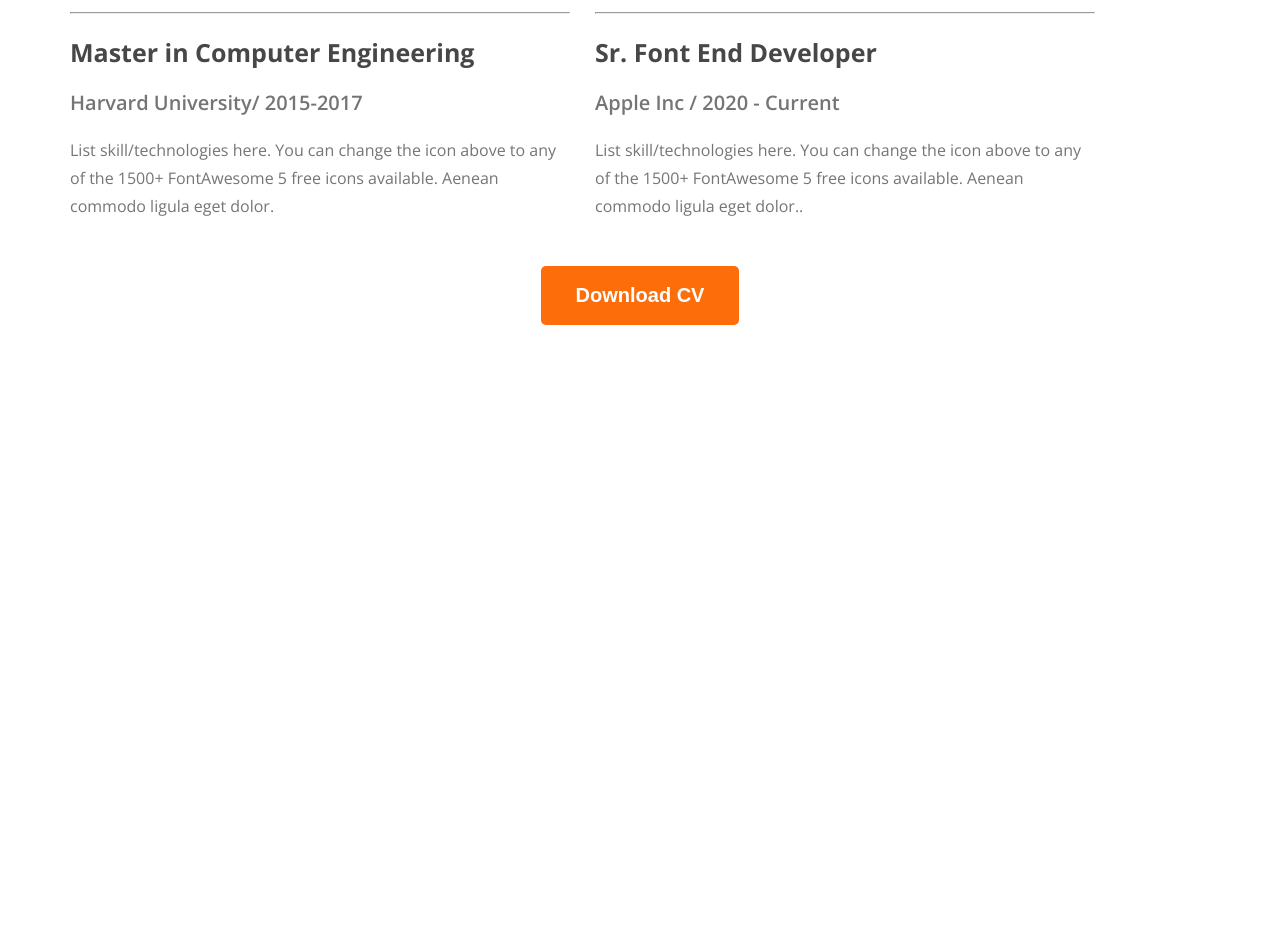
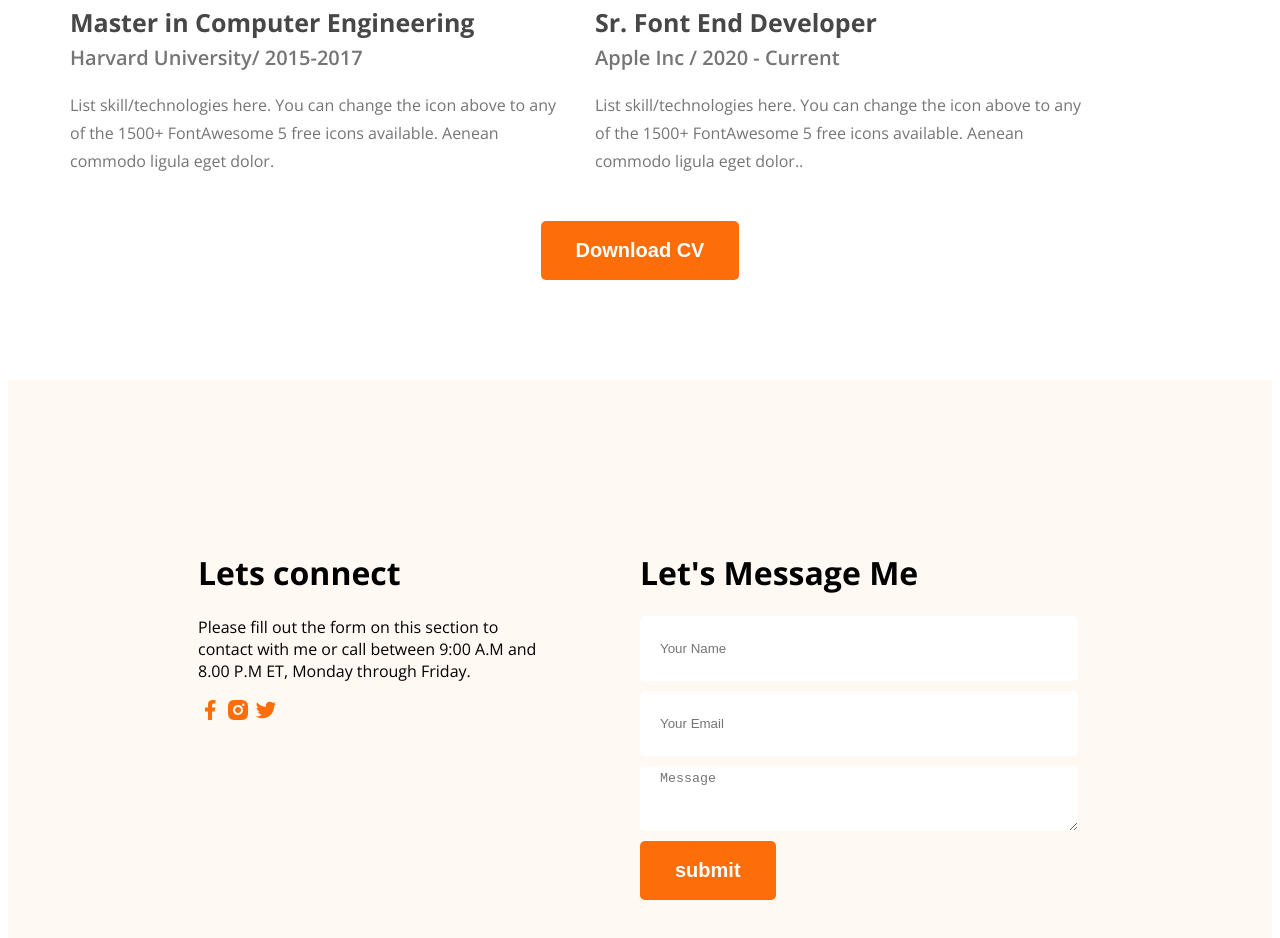
Before and after one commit to golamsarwar96/portfolio, a plain HTML site: page index.html in a window 1280 px wide. Shown: the part 2740-3678 px from the top of the page. Before the commit the page ends 3073 px from the top, so only its background shows below. Drawn offline with nearby package versions, Linux system fonts and the light colour scheme.

Commit message:
footer section done

```diff
--- a/index.html
+++ b/index.html
@@ -140,7 +140,22 @@
         </section>
     </main>
     <footer>
-
+        <div class="footer-description footer-column">
+            <h1>Lets connect</h1>
+            <p class="footer-para">Please fill out the form on this section to contact with me or call between 9:00 A.M and 8.00 P.M ET, Monday through Friday.</p>
+            <div>
+                <a href="https://www.facebook.com"><img src="images/icons/facebook.png" alt=""></a>
+                <a href="https://www.instagram.com"><img src="images/icons/insta.png" alt=""></a>
+                <a href="https://www.x.com"><img src="images/icons/twitter.png" alt=""></a>
+            </div>
+        </div>
+        <div class="footer-form footer-column">
+            <h1>Let's Message Me</h1>
+            <input type="text" name="" id="" placeholder="Your Name">
+            <input type="email" name="" id="" placeholder="Your Email">
+            <textarea name="" id="" cols="30" row="20" placeholder="Message"></textarea>
+            <input class="btn-primary" type="submit" value="submit" placeholder="Submit">
+        </div>
     </footer>
 </body>
 </html>
--- a/styles/styles.css
+++ b/styles/styles.css
@@ -199,6 +199,8 @@
     text-align: center;
 }
 
+
+
 .summery-container{
     display : flex;
     gap: 25px;
@@ -238,6 +240,7 @@
     letter-spacing: 0%;
     text-align: left;
     margin-bottom: 0px;
+    padding-bottom: 0px;
 }
 
 .sub-header{
@@ -248,6 +251,7 @@
     line-height: 27px;
     letter-spacing: 0%;
     text-align: left;
+    margin-top: 5px;
 }
 
 .sub-description{
@@ -258,4 +262,39 @@
     line-height: 28px;
     letter-spacing: 0%;
     text-align: left;
+    margin-top : 0;
 }
+
+
+/* footer style */
+
+footer{
+    background-color: #FFF8F3 ;
+    display: flex;
+    padding : 150px 190px;
+}
+
+.footer-para{
+    width:80%;
+}
+
+.footer-column{
+    width:50%;
+}
+
+
+footer input[type="text"], input[type="email"], footer textarea{
+    height : 55px;
+    border-radius: 5px;
+    background-color: white;
+    display: block;
+    width: 90%;
+    border : none;
+    margin-top : 10px;
+    margin-bottom: 10px;
+    padding : 5px 20px;
+}
+
+.summery button{
+    margin-bottom : 100px;
+}
```
